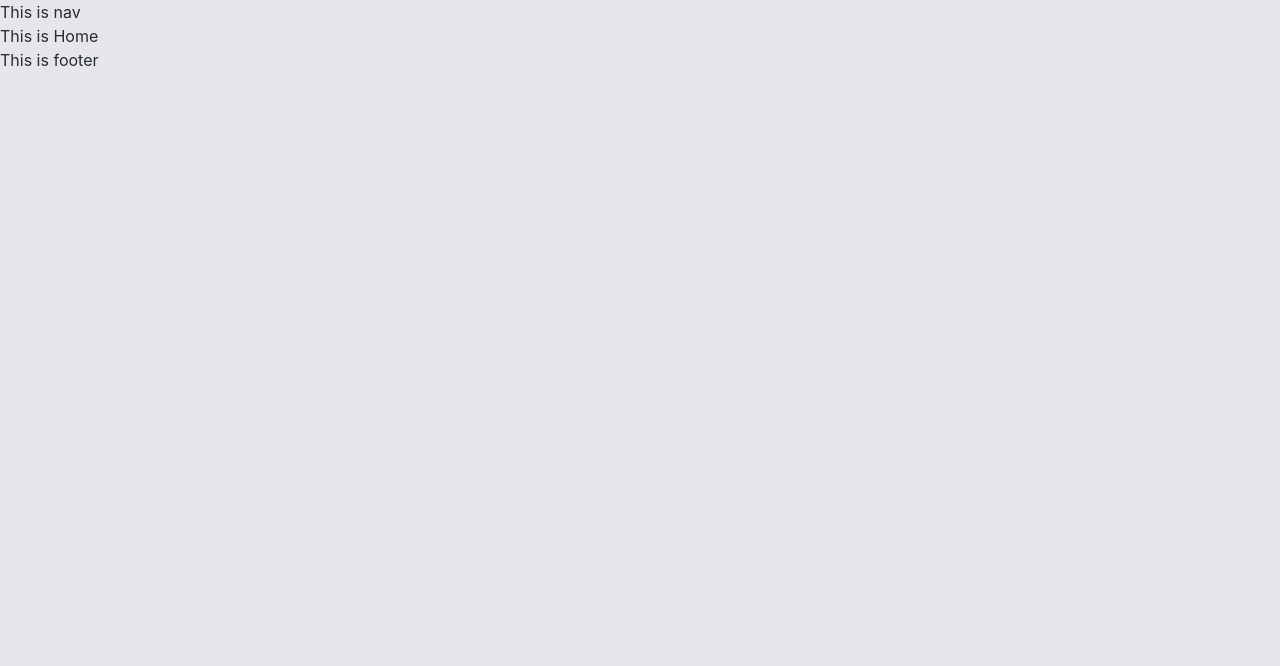
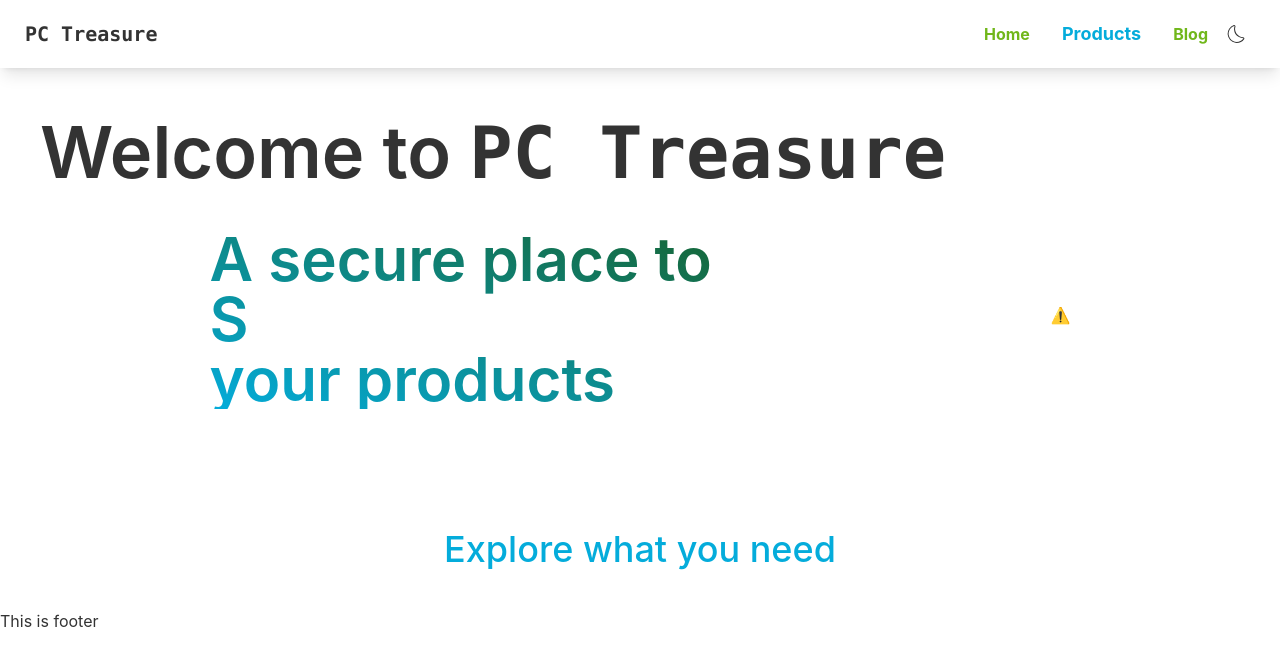
Before and after one commit to JubaStriker/pc-treasure-client, a React (Create React App) app: page / in a window 1280 px wide. Shown: the top 666 px of the page. Built offline with nearby package versions, Linux system fonts and the light colour scheme; no server answers.

Commit message:
homepage animation added

```diff
--- a/package.json
+++ b/package.json
@@ -3,14 +3,17 @@
   "version": "0.1.0",
   "private": true,
   "dependencies": {
+    "@lottiefiles/react-lottie-player": "^3.4.9",
     "@testing-library/jest-dom": "^5.16.5",
     "@testing-library/react": "^13.4.0",
     "@testing-library/user-event": "^13.5.0",
     "daisyui": "^2.42.1",
     "react": "^18.2.0",
     "react-dom": "^18.2.0",
+    "react-icons": "^4.6.0",
     "react-router-dom": "^6.4.3",
     "react-scripts": "5.0.1",
+    "typewriter-effect": "^2.19.0",
     "web-vitals": "^2.1.4"
   },
   "scripts": {
--- a/src/App.js
+++ b/src/App.js
@@ -1,10 +1,22 @@
+import { useContext } from 'react';
 import { RouterProvider } from 'react-router-dom';
 import './App.css';
+import { ThemeContext } from './Context/Theme/ThemeProvider';
 import { router } from './Routes/Routes/Routes';
 
 function App() {
+  const { toggleTheme } = useContext(ThemeContext)
+
+  let theme = "light"
+
+  if (toggleTheme) {
+    theme = "light";
+  }
+  else {
+    theme = "dark";
+  }
   return (
-    <div>
+    <div data-theme={`${theme}`} >
       <RouterProvider router={router}></RouterProvider>
     </div>
   );
--- /dev/null
+++ b/src/Pages/Blog/Blog.js
@@ -0,0 +1,11 @@
+import React from 'react';
+
+const Blog = () => {
+    return (
+        <div>
+            This is Blog
+        </div>
+    );
+};
+
+export default Blog;
--- a/src/Pages/Shared/Home/Home/Home.js
+++ b/src/Pages/Shared/Home/Home/Home.js
@@ -1,9 +1,33 @@
+import { Player } from '@lottiefiles/react-lottie-player';
 import React from 'react';
+import Typewriter from 'typewriter-effect';
 
 const Home = () => {
     return (
-        <div>
-            This is Home
+        <div className='p-2 lg:p-10'>
+            <h1 className=' text-4xl lg:text-7xl font-semibold my-2'>Welcome to <span className='font-mono'>PC Treasure</span></h1>
+            <div className='flex flex-col lg:flex-row justify-around items-center'>
+                <div>
+                    <h2 className=' text-3xl lg:text-6xl font-semibold mt-8 mb-6 text-transparent bg-clip-text bg-gradient-to-tr from-primary to-green-800'>A secure place  to  <span><Typewriter
+                        options={{
+                            strings: ['Buy', 'Sell'],
+                            autoStart: true,
+                            loop: true,
+                        }}
+                    /></span> your products</h2>
+                </div>
+                <div className=''>
+                    <Player
+                        src='https://assets7.lottiefiles.com/private_files/lf30_9kdbftpx.json'
+                        className="player h- w-2/3"
+                        loop
+                        autoplay
+                    />
+                </div>
+
+            </div>
+
+            <h1 className='mt-24 text-4xl text-center text-primary font-medium'>Explore what you need </h1>
         </div>
     );
 };
--- a/src/Pages/Shared/Navbar/Navbar.js
+++ b/src/Pages/Shared/Navbar/Navbar.js
@@ -1,9 +1,71 @@
-import React from 'react';
+import React, { useContext } from 'react';
+import { Link, NavLink } from 'react-router-dom';
+import { ThemeContext } from '../../../Context/Theme/ThemeProvider';
+import { CiLight, CiDark } from 'react-icons/ci'
 
 const Navbar = () => {
+
+    const { toggleTheme, setToggleTheme } = useContext(ThemeContext)
+
+    let theme = "light"
+
+    if (toggleTheme) {
+        theme = "light";
+    }
+    else {
+        theme = "dark";
+    }
+
+    const menuItems = <>
+
+        <li><NavLink to='/home' className={({ isActive }) =>
+            isActive ? "text-primary text-lg font-bold" : "text-accent font-bold"
+        }>Home</NavLink></li>
+        <li><NavLink to='/' className={({ isActive }) =>
+            isActive ? "text-primary text-lg font-bold" : "text-accent font-bold"
+        }>Products</NavLink></li>
+        <li><NavLink to='/blog' className={({ isActive }) =>
+            isActive ? "text-primary text-lg font-bold" : "text-accent font-bold"
+        }>Blog</NavLink></li>
+
+        {/*
+        {user?.uid ?
+            <>
+                <li><Link to='/dashboard'>Dashboard</Link></li>
+                <li><button onClick={handleLogOut}>Sign out</button></li>
+            </>
+            :
+            <li><Link to='/login'>Login</Link></li>
+        } */}
+    </>
     return (
-        <div>
-            This is nav
+        <div data-theme={`${theme}`}>
+            <div className="navbar bg-base-100 shadow-lg">
+                <div className="navbar-start">
+                    <div className="dropdown">
+                        <label tabIndex={0} className="btn btn-ghost lg:hidden">
+                            <svg xmlns="http://www.w3.org/2000/svg" className="h-5 w-5" fill="none" viewBox="0 0 24 24" stroke="currentColor"><path strokeLinecap="round" strokeLinejoin="round" strokeWidth="2" d="M4 6h16M4 12h8m-8 6h16" /></svg>
+                        </label>
+                        <ul tabIndex={1} className="menu menu-compact dropdown-content mt-3 p-2 shadow bg-base-100 rounded-box w-52">
+                            {menuItems}
+                        </ul>
+                    </div>
+                    <Link to='/home' className="btn btn-ghost normal-case text-xl font-mono">PC Treasure</Link>
+                </div>
+
+                <div className="navbar-end">
+                    <div className=" hidden lg:flex">
+                        <ul className="menu menu-horizontal p-0">
+                            {menuItems}
+                        </ul>
+                    </div>
+                    <p onClick={() => setToggleTheme(!toggleTheme)} className="text-2xl font-extrabold lg:pr-6">{toggleTheme ? <CiDark /> : <CiLight />}</p>
+                    {/* <label htmlFor='dashboard-drawer' tabIndex={2} className="btn btn-ghost lg:hidden">
+                        <svg xmlns="http://www.w3.org/2000/svg" className="h-5 w-5" fill="none" viewBox="0 0 24 24" stroke="currentColor"><path strokeLinecap="round" strokeLinejoin="round" strokeWidth="2" d="M4 6h16M4 12h8m-8 6h16" /></svg>
+                    </label> */}
+                </div>
+            </div>
+
         </div>
     );
 };
--- a/tailwind.config.js
+++ b/tailwind.config.js
@@ -13,7 +13,7 @@ module.exports = {
           "secondary": "#f993a7",
           "accent": "#71b71b",
           "neutral": "#231826",
-          "base-100": "#E6E6EA",
+          "base-100": "#FFFFFF",
           "info": "#ABC9E7",
           "success": "#52EB96",
           "warning": "#9F5704",
@@ -31,7 +31,7 @@ module.exports = {
           "info": "#5B81EC",
           "success": "#54D999",
           "warning": "#C57111",
-          "error": "#E66C65",
+          "error": "#E66C65"
         }
       }],
   },
```
Also changed, not shown: src/Routes/Routes/Routes.js (+11 -1 lines), 1 other file (tests, documents, lock files or other folders).
